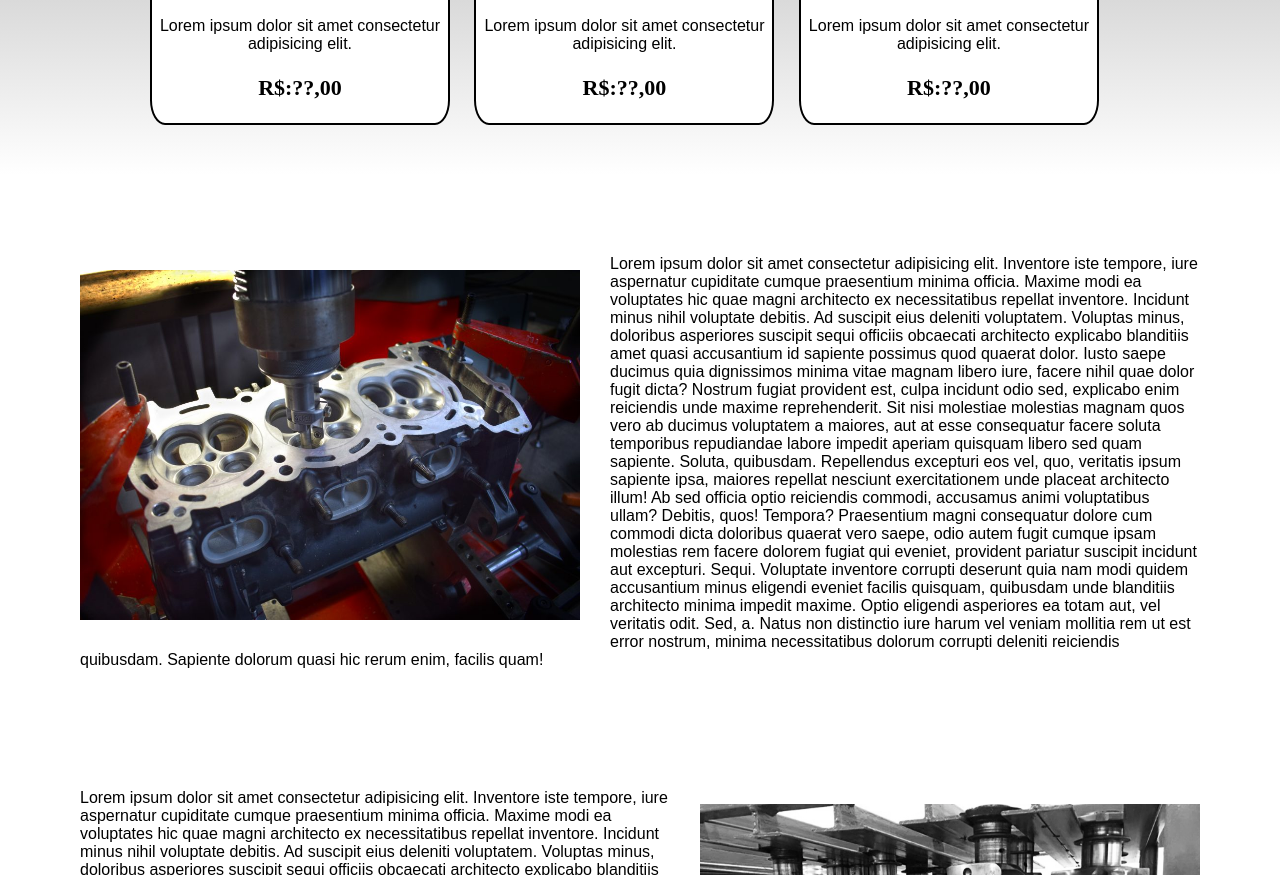
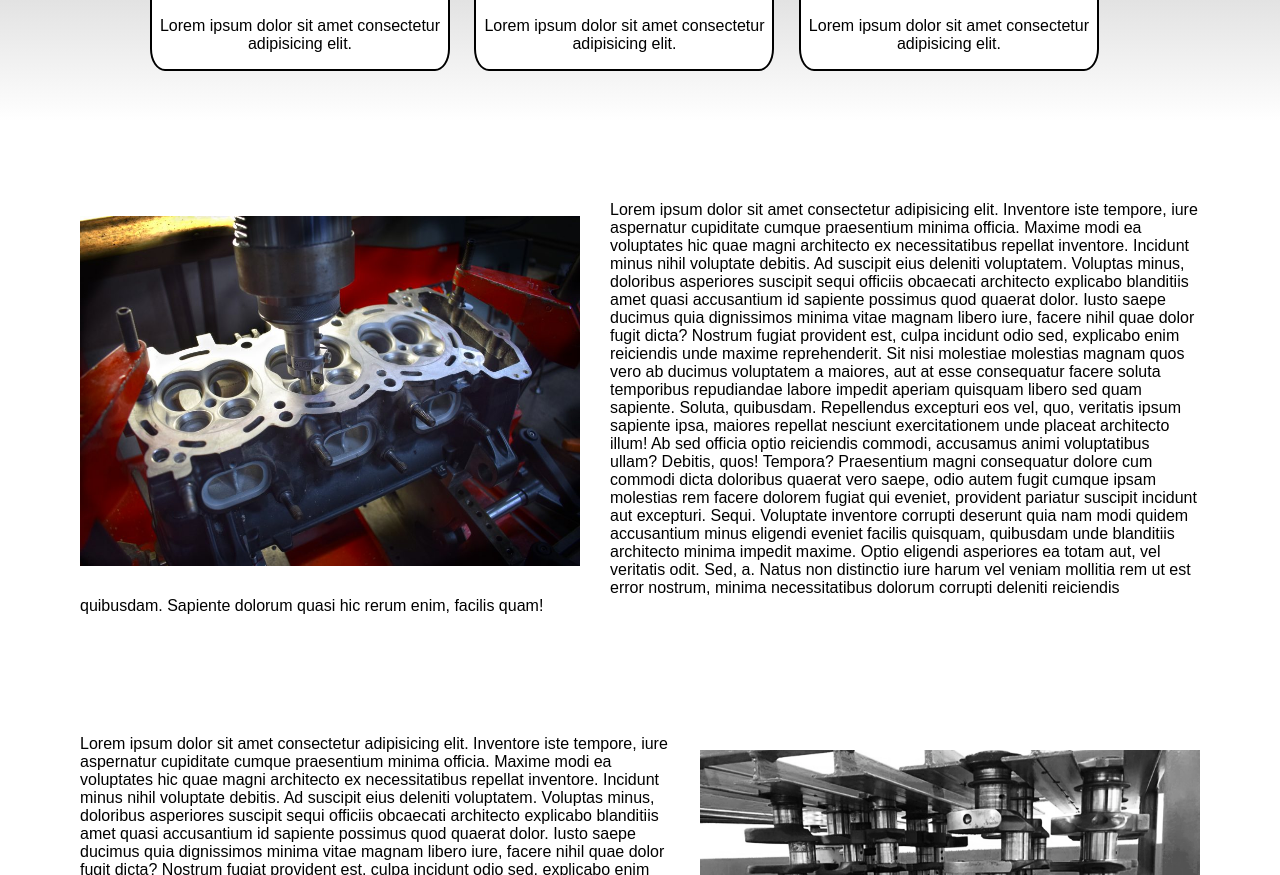
Before and after one commit to MarceloCardosoFilho/Cardoso_Retifica_Site, a plain HTML site: page index.html in a window 1280 px wide. Shown: the part 2343-3218 px from the top of the page. Drawn offline with Linux system fonts and the light colour scheme.

Commit message:
retirada de valores

```diff
--- a/index.html
+++ b/index.html
@@ -53,19 +53,16 @@
                 <h2>Venda de Cabeçotes</h2>
                 <img class="imagem" src="fotos/cabecote_desenho.png">
                 <p class="produto_descricao">Lorem ipsum dolor sit amet consectetur adipisicing elit.</p>
-                <p class="produto_preco">R$:??,00</p>
             </li>
             <li>
                 <h2>Venda de Virabrequins</h2>
                 <img class="imagem" src="fotos/virabrequin_desenho.png">
                 <p class="produto_descricao">Lorem ipsum dolor sit amet consectetur adipisicing elit. </p>
-                <p class="produto_preco">R$:??,00</p>
             </li>
             <li>
                 <h2>Montagem de Motores</h2>
                 <img class="imagem" src="fotos/motor_desenho.png">
                 <p class="produto_descricao">Lorem ipsum dolor sit amet consectetur adipisicing elit. </p>
-                <p class="produto_preco">R$:??,00</p>
             </li>
         </ul>
     </main>
```
